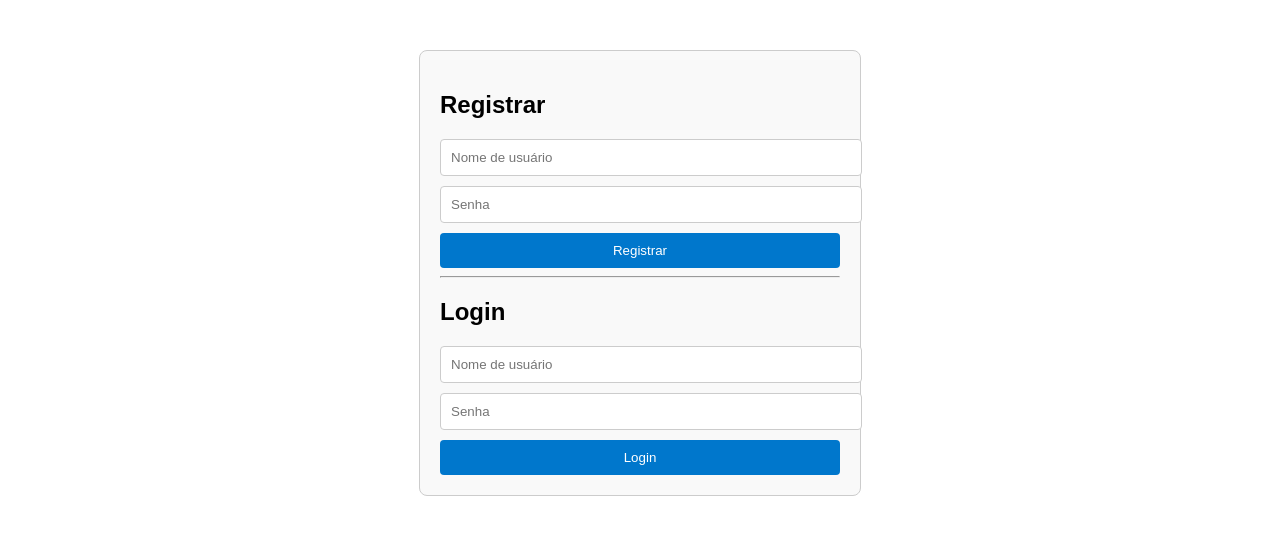
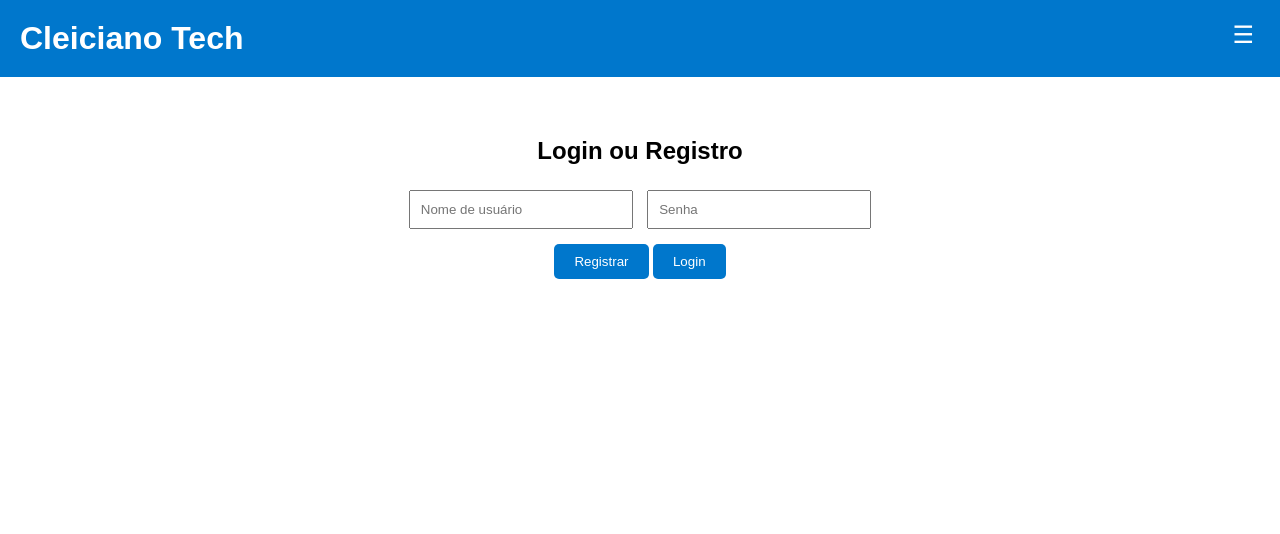
Before and after one commit to xlaysplays/cleiciano-tech, a plain HTML site: page index.html in a window 1280 px wide. Drawn offline with Linux system fonts and the light colour scheme.

Commit message:
index.html

```diff
--- a/index.html
+++ b/index.html
@@ -89,57 +89,56 @@
       background: #005fa3;
     }
 
-    .form-box {
-      max-width: 400px;
-      margin: 50px auto;
+    #carrinho {
+      background: #f9f9f9;
+      padding: 10px;
       border: 1px solid #ccc;
-      padding: 20px;
+      margin-top: 20px;
       border-radius: 8px;
-      background: #f9f9f9;
     }
 
-    .form-box input {
-      width: 100%;
-      padding: 10px;
-      margin-bottom: 10px;
-      border: 1px solid #ccc;
-      border-radius: 4px;
+    #carrinho ul {
+      padding-left: 20px;
     }
 
-    .form-box button {
-      width: 100%;
+    .auth-section {
+      padding: 40px;
+      text-align: center;
+    }
+
+    .auth-section input {
+      margin: 5px;
       padding: 10px;
-      background: #0077cc;
+      width: 200px;
+    }
+
+    .auth-section button {
+      padding: 10px 20px;
+      margin-top: 10px;
+      cursor: pointer;
+      background-color: #0077cc;
       color: white;
       border: none;
-      border-radius: 4px;
-      cursor: pointer;
+      border-radius: 5px;
     }
 
-    @media screen and (max-width: 600px) {
+    @media (max-width: 600px) {
       .produtos {
         flex-direction: column;
+      }
+
+      .menu-button {
+        font-size: 20px;
+      }
+
+      nav a {
+        padding: 8px;
       }
     }
   </style>
 </head>
 <body>
 
-<div id="authSection">
-  <div class="form-box">
-    <h2>Registrar</h2>
-    <input type="text" id="registerUsername" placeholder="Nome de usuário">
-    <input type="password" id="registerPassword" placeholder="Senha">
-    <button onclick="registerUser()">Registrar</button>
-    <hr>
-    <h2>Login</h2>
-    <input type="text" id="loginUsername" placeholder="Nome de usuário">
-    <input type="password" id="loginPassword" placeholder="Senha">
-    <button onclick="loginUser()">Login</button>
-  </div>
-</div>
-
-<div id="mainSite" style="display: none;">
   <header>
     <h1>Cleiciano Tech</h1>
     <button class="menu-button" onclick="toggleMenu()">☰</button>
@@ -151,6 +150,16 @@
     </nav>
   </header>
 
+  <div id="login-register" class="auth-section">
+    <h2>Login ou Registro</h2>
+    <input type="text" id="username" placeholder="Nome de usuário" />
+    <input type="password" id="password" placeholder="Senha" /><br/>
+    <button onclick="register()">Registrar</button>
+    <button onclick="login()">Login</button>
+  </div>
+
+  <div id="main-content" style="display: none;">
+
     <section id="principal">
       <h2>Bem-vindo à Cleiciano Tech!</h2>
       <p>Os melhores eletrônicos com os melhores preços.</p>
@@ -158,27 +167,34 @@
 
     <section id="loja">
       <h2>Loja</h2>
+      <p>Confira nossos produtos:</p>
       <div class="produtos">
         <div class="produto">
           <img src="https://i.ibb.co/23Hqw9Qp/download-1.jpg" alt="Fone de Ouvido">
           <h3>Fone de Ouvido</h3>
           <p>R$ 99,00</p>
-        <button onclick="alert('Você clicou em Comprar Fone de Ouvido')">Comprar</button>
+          <button onclick="adicionarCarrinho('Fone de Ouvido', 99)">Comprar</button>
         </div>
 
         <div class="produto">
           <img src="https://i.ibb.co/n9NGQmj/images.jpg" alt="Caixa de Som">
           <h3>Caixa de Som</h3>
           <p>R$ 149,00</p>
-        <button onclick="alert('Você clicou em Comprar Caixa de Som')">Comprar</button>
+          <button onclick="adicionarCarrinho('Caixa de Som', 149)">Comprar</button>
         </div>
 
         <div class="produto">
           <img src="https://i.ibb.co/XfFXPhdk/images-3.jpg" alt="Carregador Rápido">
           <h3>Carregador Rápido</h3>
           <p>R$ 59,00</p>
-        <button onclick="alert('Você clicou em Comprar Carregador')">Comprar</button>
+          <button onclick="adicionarCarrinho('Carregador Rápido', 59)">Comprar</button>
         </div>
+      </div>
+
+      <div id="carrinho">
+        <h3>🧾 Carrinho de Compras</h3>
+        <ul id="lista-carrinho"></ul>
+        <p id="total">Total: R$ 0,00</p>
       </div>
     </section>
 
@@ -199,40 +215,54 @@
       menu.style.display = menu.style.display === 'flex' ? 'none' : 'flex';
     }
 
-  function registerUser() {
-    const user = document.getElementById('registerUsername').value;
-    const pass = document.getElementById('registerPassword').value;
+    // Sistema de Login e Registro
+    function register() {
+      const user = document.getElementById('username').value;
+      const pass = document.getElementById('password').value;
       if (user && pass) {
-      localStorage.setItem('clei_user', user);
-      localStorage.setItem('clei_pass', pass);
-      alert('Registrado com sucesso!');
-      showMainSite();
+        localStorage.setItem('usuario', user);
+        localStorage.setItem('senha', pass);
+        entrar();
       } else {
-      alert('Preencha nome e senha!');
+        alert('Preencha todos os campos');
       }
     }
 
-  function loginUser() {
-    const user = document.getElementById('loginUsername').value;
-    const pass = document.getElementById('loginPassword').value;
-    if (user === localStorage.getItem('clei_user') && pass === localStorage.getItem('clei_pass')) {
-      alert('Login feito com sucesso!');
-      showMainSite();
+    function login() {
+      const user = document.getElementById('username').value;
+      const pass = document.getElementById('password').value;
+      const savedUser = localStorage.getItem('usuario');
+      const savedPass = localStorage.getItem('senha');
+      if (user === savedUser && pass === savedPass) {
+        entrar();
       } else {
-      alert('Usuário ou senha incorretos.');
+        alert('Usuário ou senha incorretos');
       }
     }
 
-  function showMainSite() {
-    document.getElementById('authSection').style.display = 'none';
-    document.getElementById('mainSite').style.display = 'block';
+    function entrar() {
+      document.getElementById('login-register').style.display = 'none';
+      document.getElementById('main-content').style.display = 'block';
     }
 
-  // Auto login if already registered
-  window.onload = () => {
-    if (localStorage.getItem('clei_user')) {
-      showMainSite();
+    // Carrinho de Compras
+    let carrinho = [];
+    function adicionarCarrinho(produto, preco) {
+      carrinho.push({ nome: produto, preco: preco });
+      atualizarCarrinho();
     }
+
+    function atualizarCarrinho() {
+      const lista = document.getElementById('lista-carrinho');
+      lista.innerHTML = '';
+      let total = 0;
+      carrinho.forEach(item => {
+        const li = document.createElement('li');
+        li.textContent = `${item.nome} - R$ ${item.preco},00`;
+        lista.appendChild(li);
+        total += item.preco;
+      });
+      document.getElementById('total').textContent = `Total: R$ ${total},00`;
     }
   </script>
 
```
Lines whose indentation alone changed are shown as unchanged.
